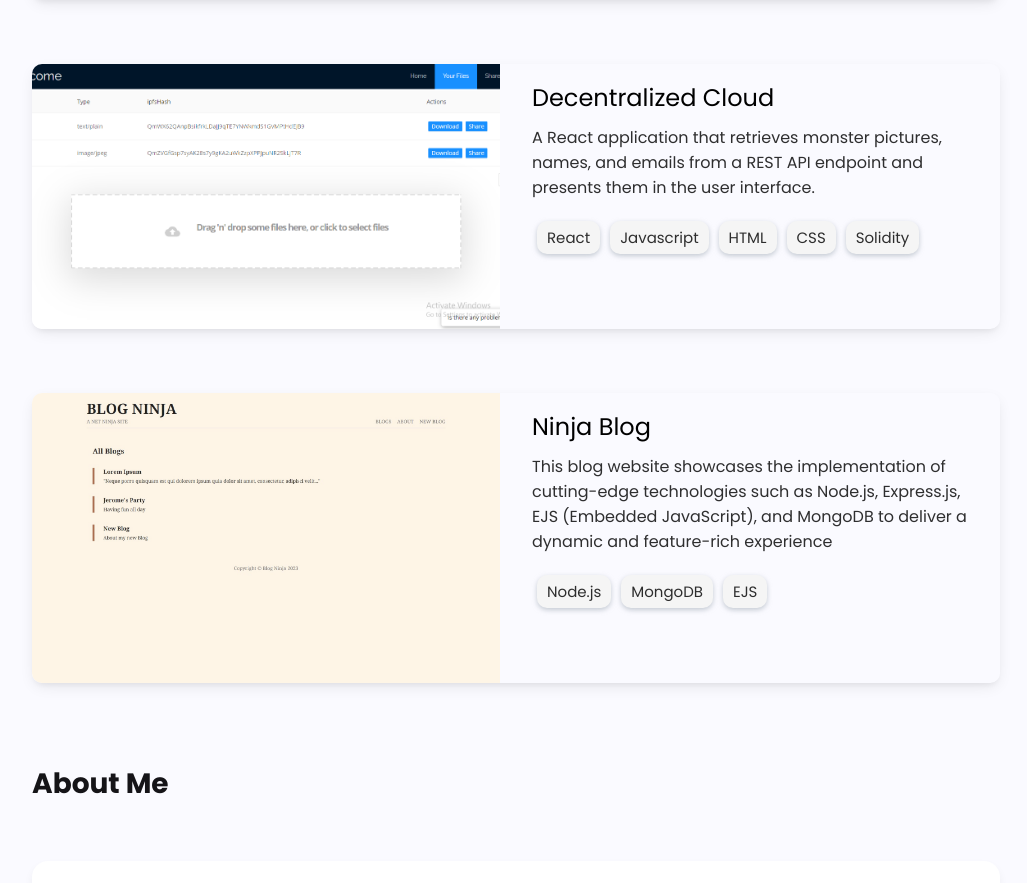
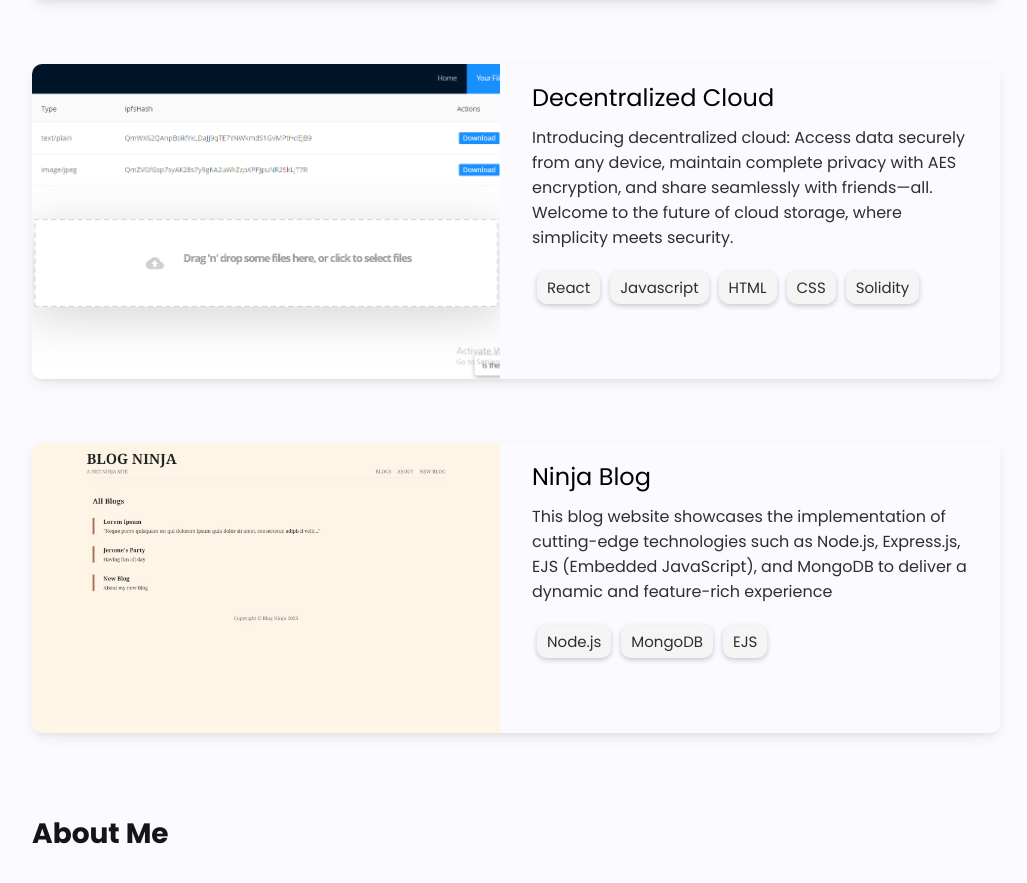
Before and after one commit to xjeyceex/migss-portfolio, a React (Create React App) app: page / in a window 1280 px wide. Shown: the part 1880-2763 px from the top of the page, without its empty margins (124-1151 px from the left). Built offline with nearby package versions, Linux system fonts and the light colour scheme.

Commit message:
Update ProjectData.js

```diff
--- a/src/data/ProjectData.js
+++ b/src/data/ProjectData.js
@@ -20,7 +20,7 @@ export const ProjectList = [
   {
     img: "/cloud.png",
     title: "Decentralized Cloud",
-    description: "A React application that retrieves monster pictures, names, and emails from a REST API endpoint and presents them in the user interface.",
+    description: "Introducing decentralized cloud: Access data securely from any device, maintain complete privacy with AES encryption, and share seamlessly with friends—all. Welcome to the future of cloud storage, where simplicity meets security.",
     tech_stack: ["React", "Javascript", "HTML", "CSS", "Solidity"],
     github_url: "",
     demo_url: "",
```
